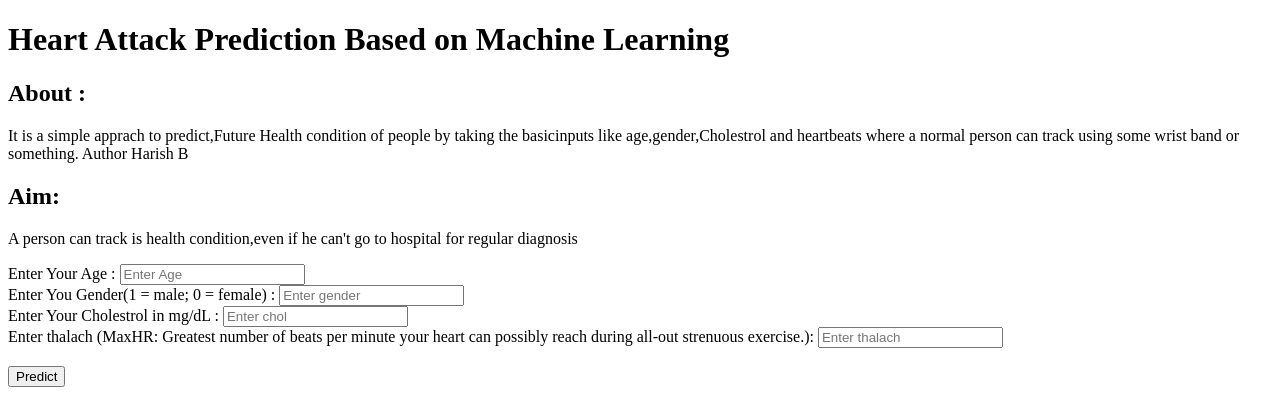
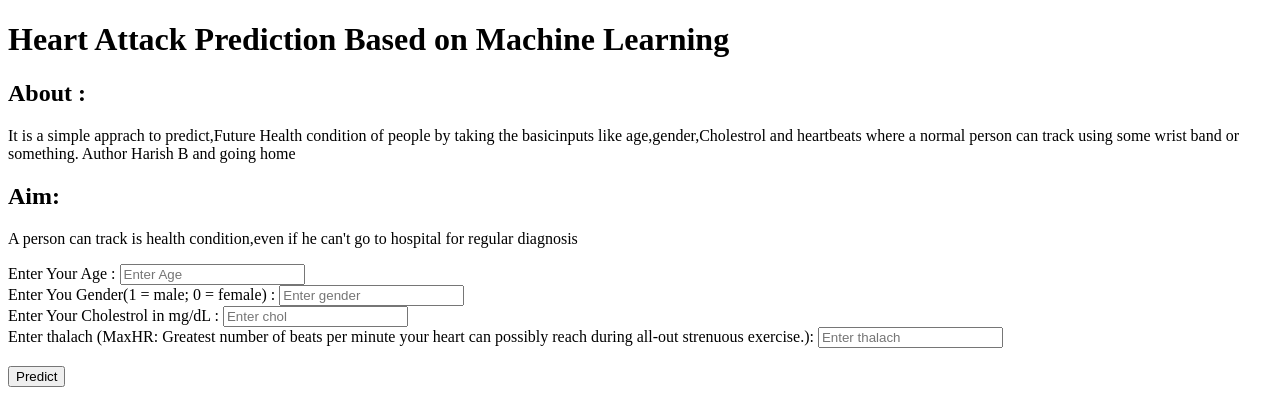
Before and after one commit to ElifNurSoyal/groupx, a Flask app: page / in a window 1280 px wide. Shown: the top 420 px of the page. Run offline with Flask 2, Linux system fonts and the light colour scheme; parts of the project's set-up code (start-up, migrations or seed data) failed here and were passed over.

Commit message:
add a word

```diff
--- a/templates/index.html
+++ b/templates/index.html
@@ -10,7 +10,7 @@
     <h1>Heart Attack Prediction Based on Machine Learning</h1>
         <h2>About :</h2>
         <p>It is a simple apprach to predict,Future Health condition of people by taking the basicinputs like age,gender,Cholestrol and heartbeats where a normal person can track using some wrist band or something.
-            Author Harish B
+            Author Harish B and going home
         </p>
         <h2>Aim:</h2>
         <P>A person can track is health condition,even if he can't go to hospital for regular diagnosis </P>
```
